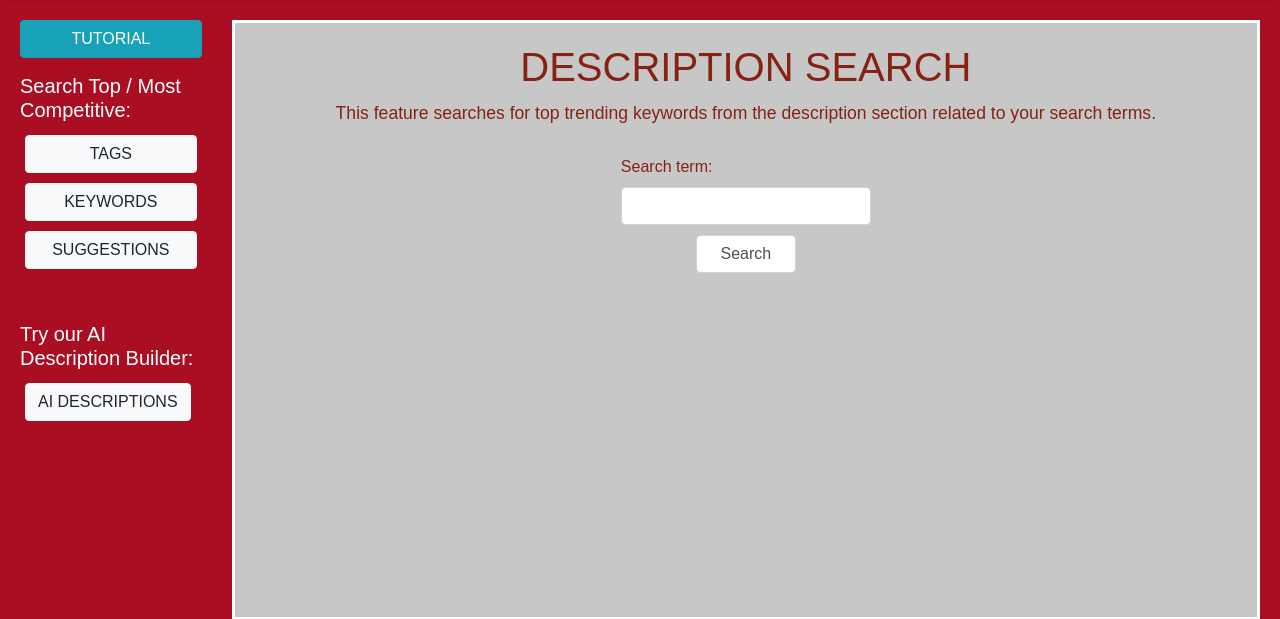
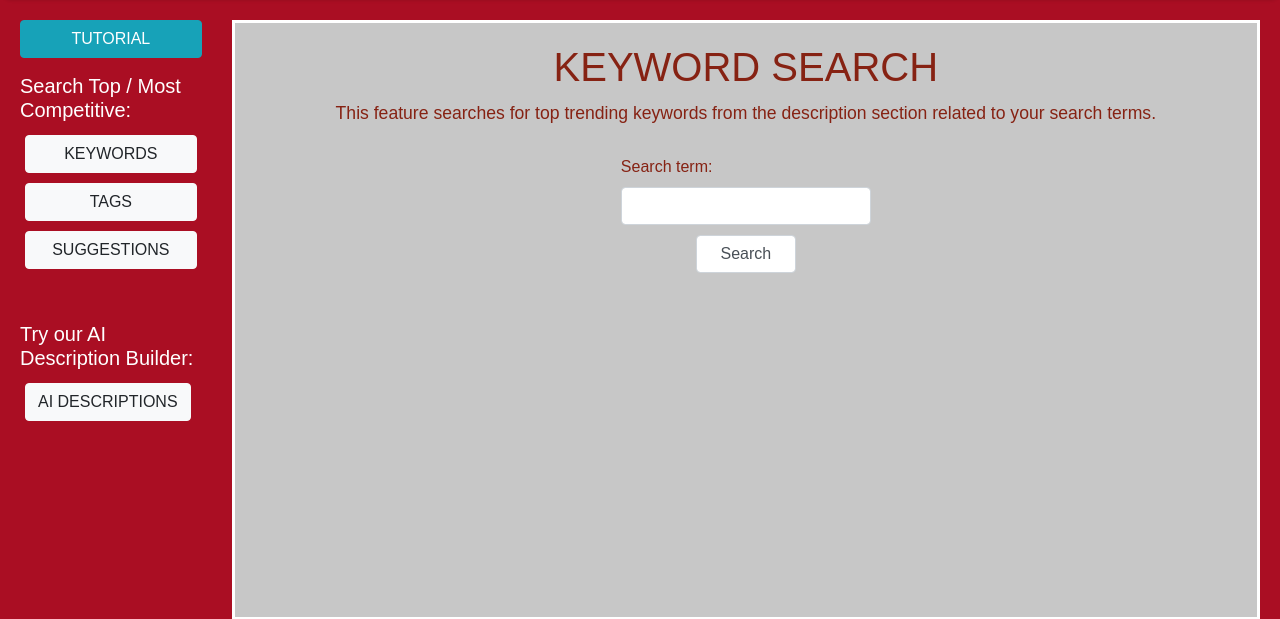
Before and after one commit to georgeyoumansjr/svboost.com, a Flask app: page /search-for-description-report in a window 1280 px wide. Shown: the part 130-749 px from the top of the page. Run offline with Flask 2, Linux system fonts and the light colour scheme; the visitor is signed in with stand-in values (Sample User, id 1); data comes from the database, SQL or seed files in the repository; both versions use the stored data as it was after the commit; some libraries are stand-ins or nearby versions.

Commit message:
Added rediredirect to keyword search and fixed namings

```diff
--- a/main/templates/description_builder/description-builder.html
+++ b/main/templates/description_builder/description-builder.html
@@ -58,4 +58,10 @@
 
 
     </main>
+    <script>
+        window.addEventListener('load', (event) => {
+
+            get_session_storage()
+            });
+    </script>
 {% endblock %}
--- a/main/templates/search_pages/search-for-description-report.html
+++ b/main/templates/search_pages/search-for-description-report.html
@@ -4,7 +4,7 @@
 
 <main class="border1">
 
-        <h1 class="step2">DESCRIPTION SEARCH</h1>
+        <h1 class="step2">KEYWORD SEARCH</h1>
         <p>This feature searches for top trending keywords from the description section related to your search terms.</p>
         <section class="search">
             <form>
--- a/static/js/description-builder-utility.js
+++ b/static/js/description-builder-utility.js
@@ -1,3 +1,14 @@
+function get_session_storage(){
+
+    var keyword = sessionStorage.getItem('keyword');
+    var keywords = sessionStorage.getItem('content');
+    if(keyword && keywords){
+        $("#keyword").val(keyword)
+
+        $("#keywords").val(keywords)
+    }
+
+}
 function search_for_keyword_description_builder(){
     /*
 	$("#tipBody").text("This tool helps you to build your YouTube video description. Just key in your topic, " +
--- a/static/js/utility.js
+++ b/static/js/utility.js
@@ -178,7 +178,6 @@ function search_by_keyword_scraper(){
 	showResult()
     $.ajax(settings).done(function (response) {
         $("#spinner").hide();
-        console.log(response)
         $(".result").empty();
         $(".result").show();
         $('#searchLoading').attr("hidden",true);
@@ -226,8 +225,8 @@ function search_for_tag_report(){
 
 function search_for_description_report(){
 	$("#tipBody").text("By using this feature, you can find keywords that most occur top video's descriptions.")
-
     var keyword = $("#keyword").val()
+    sessionStorage.setItem("keyword", keyword);
     $("#spinner").show();
     $( ".result" ).hide();
     $( "#wait_time" ).hide();
@@ -254,7 +253,8 @@ function search_for_description_report(){
         $(".result").show();
         $('#searchLoading').attr("hidden",true);
         var content = to_list_template_new(response)
-        $(".result").append('<div>' + content + '</div>');
+        sessionStorage.setItem("content", response);
+        $(".result").append('<div>' + content + '<button class="btnbuild" onclick="go_to_ai_page()">Write a Description Using These Keywords With AI</button>' + '</div>');
         renderTag();
     })
 }
@@ -352,8 +352,13 @@ function to_list_template_new(data) {
 		items += item + ',';
     });
 
-	div += items.slice(0, -1) + '">  </div> <button class="btnbuild" onclick="copyToClipboard()">Copy</button>';
+	div += items.slice(0, -1) + '"> </div> <button class="btnbuild" onclick="copyToClipboard()">Copy</button>';
     return div;
+}
+
+function go_to_ai_page(){
+
+    window.location.href = '/description-checker';
 }
 
 function renderTag () {
--- a/templates/search_page_base.html
+++ b/templates/search_page_base.html
@@ -7,8 +7,8 @@
                 <nav class="nav flex-column side-nav mb-5">
                     <button class="btn btn-info mb-3 show-modal-button" data-toggle="modal" data-target="#tutorialModal">TUTORIAL</button>
                     <h5>Search Top / Most Competitive:</h5>
+                    <a class="btn btn-light" href="{{ url_for('main.search_by_keyword_in_description') }}">KEYWORDS</a>
                     <a class="btn btn-light" href="{{ url_for('main.search_by_keyword_in_tag') }}">TAGS</a>
-                    <a class="btn btn-light" href="{{ url_for('main.search_by_keyword_in_description') }}">KEYWORDS</a>
                     <a class="btn btn-light" href="{{ url_for('main.search_by_keyword') }}">SUGGESTIONS</a>
                     <h5 class="mt-5">Try our AI Description Builder:</h5>
                     <div><a class="btn btn-light" href="{{ url_for('main.description_builder') }}">AI DESCRIPTIONS</a></div>
```
Also changed, not shown: .db.
